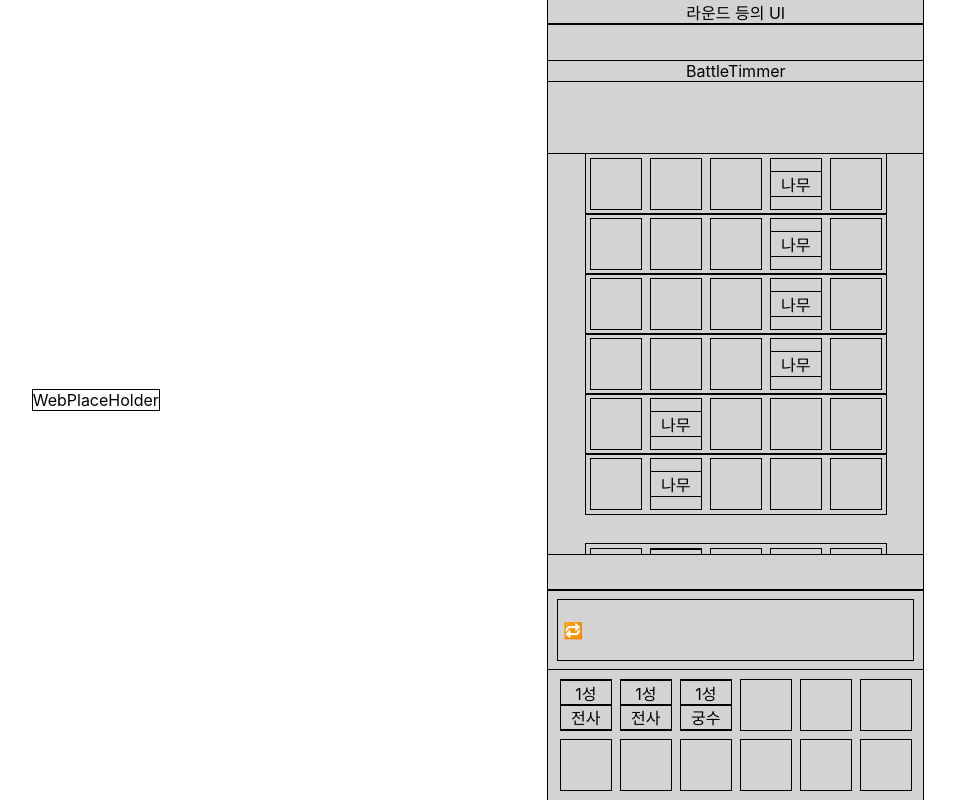
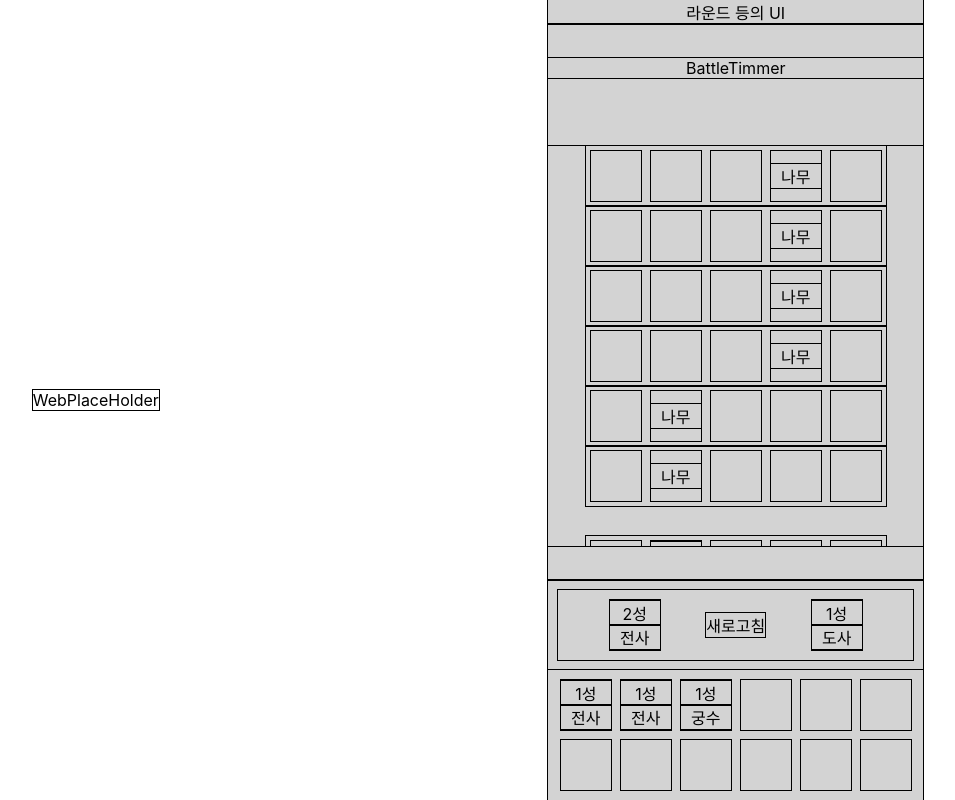
Before and after one commit to KingGod-Tmp/KingGod-FE, a React (Create React App) app: page /battle/1 in a window 1280 px wide. Shown: the whole page, without its empty margins (162-1117 px from the left). Built offline with nearby package versions, Linux system fonts and the light colour scheme.

Commit message:
Create shop redux

```diff
--- a/src/components/layouts/buttons/BattleShopRecycle.tsx
+++ b/src/components/layouts/buttons/BattleShopRecycle.tsx
@@ -1,8 +1,16 @@
 import React from 'react'
+import { useAppDispatch } from '../../../redux/hooks'
+import { resetShopDataMW } from '../../../redux/modules/shop'
 
 const BattleShopRecycle = () => {
+  const dispatch = useAppDispatch()
+  const ClickToReset = () =>{
+    dispatch(resetShopDataMW())
+  }
+
+
   return (
-    <>🔁</>
+    <div onClick={ClickToReset} >새로고침</div>
   )
 }
 
--- a/src/components/purpose/battle/shop/ShopBar.tsx
+++ b/src/components/purpose/battle/shop/ShopBar.tsx
@@ -1,28 +1,31 @@
 import React from "react";
 import styled from "styled-components";
-import { useRandomInt } from "../../../../hooks/useRandomInt";
+import { useAppDispatch, useAppSelector } from "../../../../redux/hooks";
+import { resetShopDataMW } from "../../../../redux/modules/shop";
 import { FlexRowDiv } from "../../../../styles/layouts";
 import BattleShopRecycle from "../../../layouts/buttons/BattleShopRecycle";
-import StageTileCell from "../stage/StageTileCell";
+import UnitCell from "../units/UnitCell";
 
 const ShopAndSearch = () => {
-  const RANDOM_ROLE = useRandomInt(0,4);
-  const RANDOM_STAR = useRandomInt(0,4);
-  console.log(RANDOM_ROLE,RANDOM_STAR)
+  const dispatch = useAppDispatch()
+  React.useEffect(()=>{
+    dispatch(resetShopDataMW())
+  },[])
 
-
+  const shopList = useAppSelector((state)=>state.shop.shopList)
 
   return (
     <ShopBox>
+      <UnitCell val={shopList[0]} />
       <BattleShopRecycle />
-      <StageTileCell/>
+      <UnitCell val={shopList[1]} />
     </ShopBox>
   );
 };
 
 const ShopBox = styled(FlexRowDiv)`
-  height: 50px;
-  justify-content: start;
+  height: 60px;
+  justify-content: space-evenly;
   align-items: center;
   flex-wrap: wrap;
   padding: 5px;
--- a/src/redux/configStore.tsx
+++ b/src/redux/configStore.tsx
@@ -8,10 +8,11 @@ import {
   //import modules
   import units from "./modules/units"
   import hero from "./modules/hero"
+  import shop from "./modules/shop"
 
   const middlewares = [thunk];
   const enhancer = applyMiddleware(...middlewares);
-  const rootReducer = combineReducers({ units, hero });
+  const rootReducer = combineReducers({ units, hero, shop });
 
   const store = createStore(rootReducer, enhancer);
   export type RootState = ReturnType<typeof store.getState>
--- /dev/null
+++ b/src/redux/modules/shop.tsx
@@ -0,0 +1,52 @@
+import { useRandomInt } from "../../hooks/useRandomInt";
+import { unit, units } from "../../types/unit";
+
+// Actions
+export const RESET = "shop/RESET" as const;
+
+//initialState
+
+type UnitState = {
+  shopList: units;
+};
+
+const initialState: UnitState = {
+  shopList: [],
+};
+
+// Action Function
+export function resetShopData(units: units) {
+  return { type: RESET, shops: units };
+}
+
+// Action MiddleWare
+export const resetShopDataMW = () => {
+  return function (dispatch: any) {
+    const RANDOM_ROLE0 = useRandomInt(0, 4);
+    const RANDOM_STAR0 = useRandomInt(1, 3);
+    const RANDOM_ROLE1 = useRandomInt(0, 4);
+    const RANDOM_STAR1 = useRandomInt(1, 3);
+
+    const heros = ["전사", "도적", "주술사", "도사", "궁사"];
+    const units = [
+      { unitName: heros[RANDOM_ROLE0], star: RANDOM_STAR0 },
+      { unitName: heros[RANDOM_ROLE1], star: RANDOM_STAR1 },
+    ];
+
+    dispatch(resetShopData(units));
+  };
+};
+
+// Reducer
+export default function reducer(state = initialState, action: any = {}) {
+  //매개변수에 값이 안들어오면 넣을 초기상태 값 -> 함수(state = {})
+  //dispatch는 action함수에 접근하여 리턴값으로 reducer의 2번째 매개변수(action)를 제공
+  switch (action.type) {
+    case "shop/RESET": {
+      return { shopList: action.shops };
+    }
+    // do reducer stuff
+    default:
+      return state;
+  }
+}
--- a/src/types/unit.tsx
+++ b/src/types/unit.tsx
@@ -3,7 +3,7 @@ import { hero } from "./hero"
 type posit = {x:number, y:number};
 
 export type unit = {
-  unitId: number;
+  unitId?: number;
   unitName: hero["name"]
   star: number;
   position?: posit;
```
